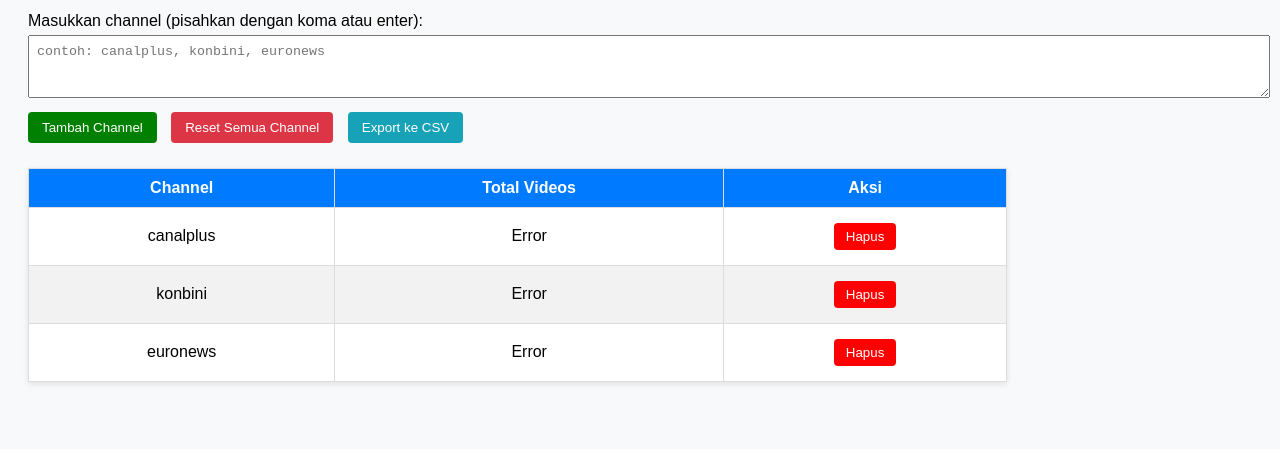
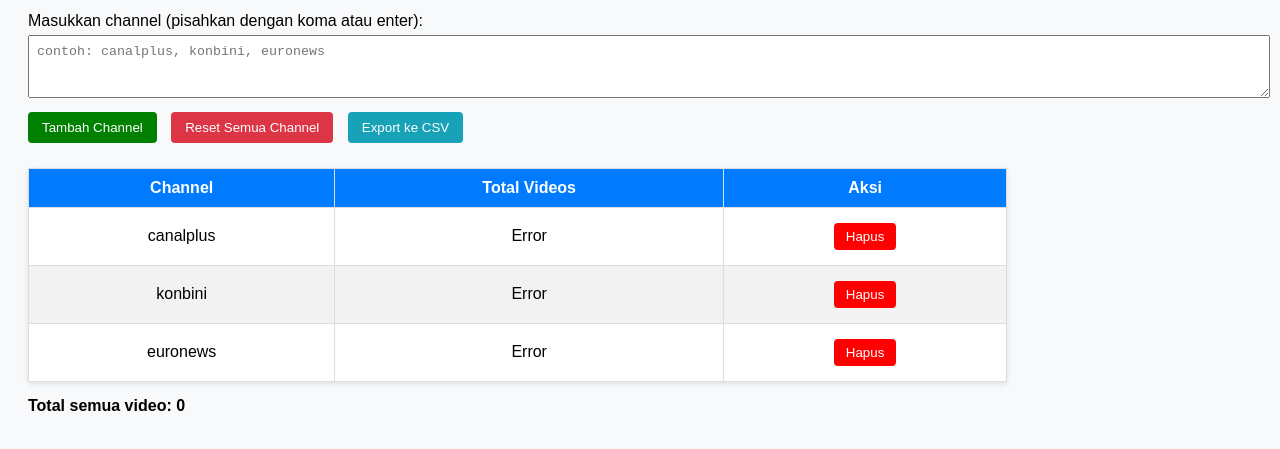
Before and after one commit to Tiyan25/dm-channeltotal, a plain HTML site: page index.html in a window 1280 px wide. Shown: the part 79-528 px from the top of the page. Drawn offline with Linux system fonts and the light colour scheme; no server answers.

Commit message:
Update index.html

```diff
--- a/index.html
+++ b/index.html
@@ -18,6 +18,7 @@
     .btn-add { background: green; color: white; border: none; border-radius: 4px; padding: 8px 14px; }
     .btn-reset { background: #dc3545; color: white; border: none; border-radius: 4px; padding: 8px 14px; margin-left: 10px; }
     .btn-export { background: #17a2b8; color: white; border: none; border-radius: 4px; padding: 8px 14px; margin-left: 10px; }
+    #summary { margin-top: 15px; font-weight: bold; }
   </style>
 </head>
 <body>
@@ -44,6 +45,9 @@
     <tbody></tbody>
   </table>
 
+  <!-- Summary total semua video -->
+  <div id="summary">Total semua video: 0</div>
+
   <script>
     // Ambil dari localStorage atau default
     let channels = JSON.parse(localStorage.getItem("channels")) || ["canalplus", "konbini", "euronews"];
@@ -54,10 +58,20 @@
     const channelInput = document.getElementById("channelInput");
     const resetBtn = document.getElementById("resetBtn");
     const exportBtn = document.getElementById("exportBtn");
+    const summaryDiv = document.getElementById("summary");
 
     // Fungsi simpan ke localStorage
     function saveChannels() {
       localStorage.setItem("channels", JSON.stringify(channels));
+    }
+
+    // Update summary total video
+    function updateSummary() {
+      let total = 0;
+      Object.values(channelData).forEach(val => {
+        if (!isNaN(val)) total += Number(val);
+      });
+      summaryDiv.textContent = "Total semua video: " + total;
     }
 
     // Fungsi ambil data API untuk satu channel
@@ -71,11 +85,13 @@
         const totalVideos = data.list?.[0]?.["owner.videos_total"] ?? "Tidak tersedia";
         channelData[channel] = totalVideos;
         addRow(channel, totalVideos);
+        updateSummary();
 
       } catch (error) {
         console.error("Gagal fetch data untuk channel:", channel, error);
         channelData[channel] = "Error";
         addRow(channel, "Error");
+        updateSummary();
       }
     }
 
@@ -94,6 +110,7 @@
         delete channelData[channel];
         saveChannels();
         row.remove();
+        updateSummary();
       });
 
       tableBody.appendChild(row);
@@ -132,6 +149,7 @@
         channelData = {};
         saveChannels();
         tableBody.innerHTML = "";
+        updateSummary();
       }
     });
 
```
